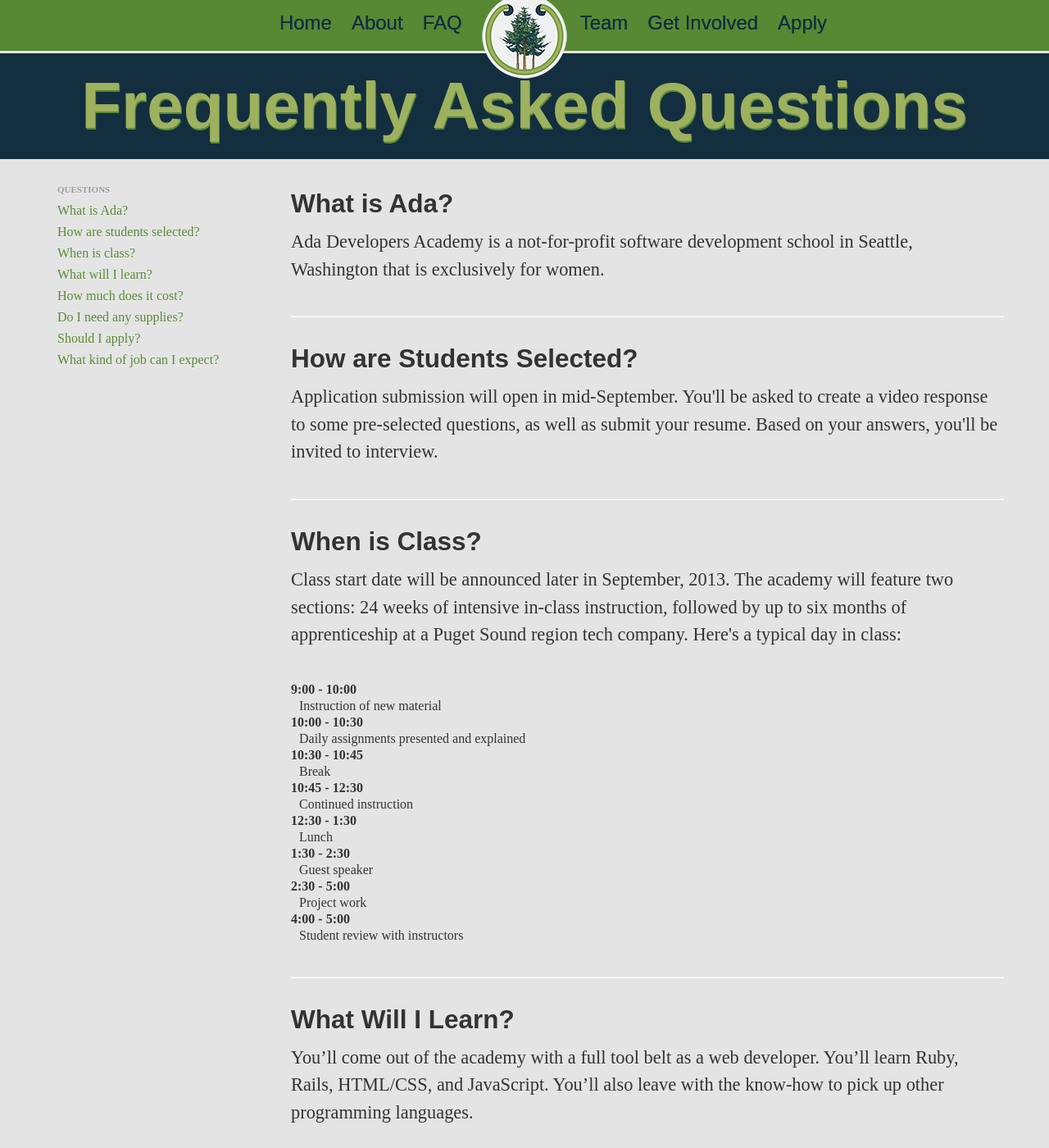
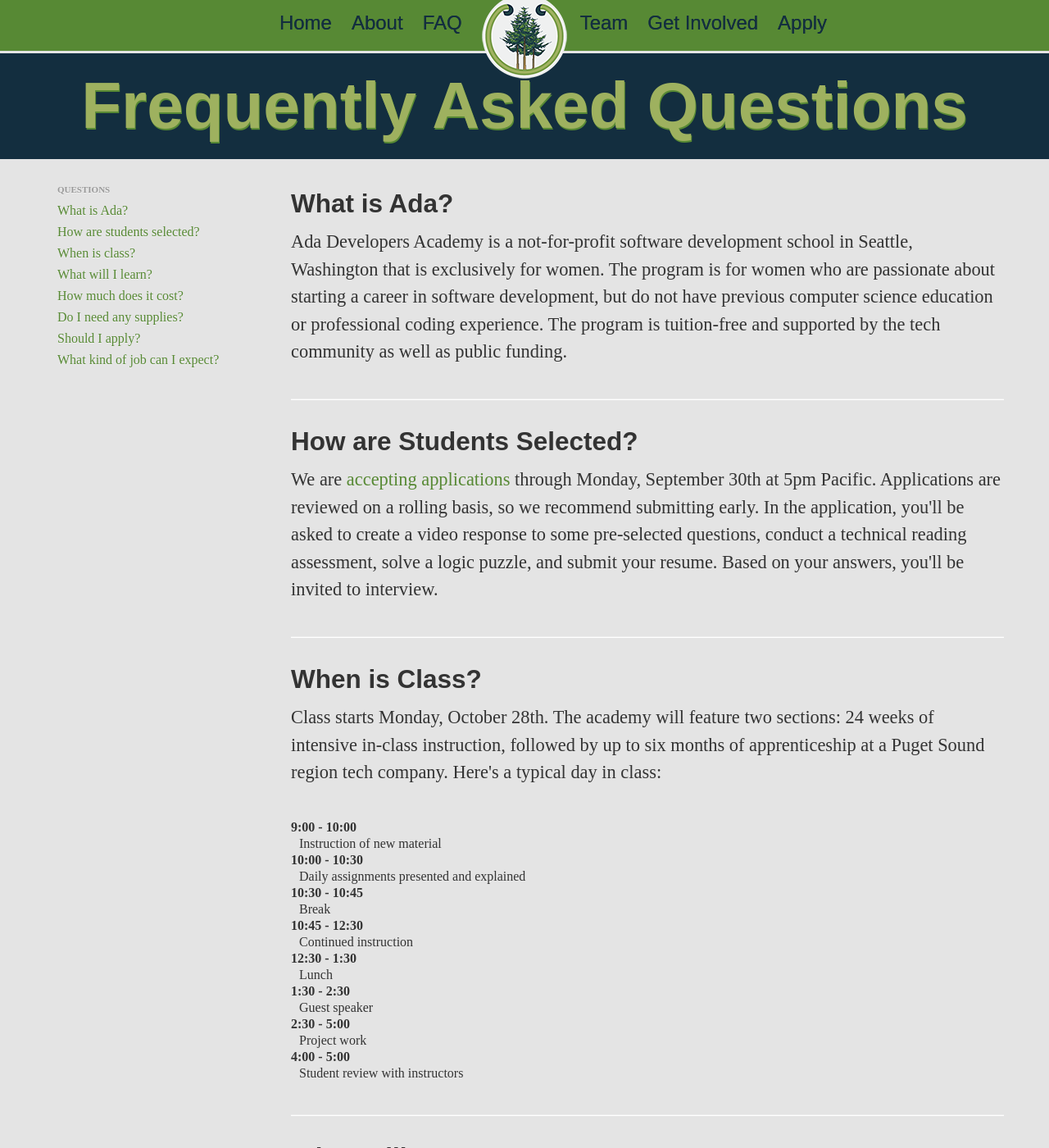
Before and after one commit to Ada-Developers-Academy/adadevelopersacademy.org, a Jekyll site: the page built from faq/index.html, in a window 1280 px wide and 1400 px high. Shown: the whole window at 82% size. Built offline with Jekyll 4.4.1, drawn with Linux system fonts in a browser that asks for light colours; nearby versions of some CDN libraries.

Commit message:
Update application info.

```diff
--- a/_layouts/default.html
+++ b/_layouts/default.html
@@ -51,7 +51,7 @@
             <li id="logo"><a href="/"><img id="adalogo" src="/images/ada_logo_circle.png" /></a></li>
             <li class="{% if page.url == '/apply/index.html' %}active{% endif %}"><a href="/team">Team</a></li>
             <li class="{% if page.url == '/community/index.html' %}active{% endif %}"><a href="/community">Get Involved</a></li>
-            <li class="{% if page.url == '/apply/index.html' %}active{% endif %}"><a href="/apply">Apply</a></li>
+            <li><a href="http://application.adadevelopersacademy.org">Apply</a></li>
           </ul>
         </div><!--/.nav-collapse -->
       </div>
--- a/faq/index.html
+++ b/faq/index.html
@@ -24,19 +24,19 @@
        <div class="span9 body-text">
          <section id="whatsada">
            <h2>What is Ada?</h2>
-           <p> Ada Developers Academy is a not-for-profit software development school in Seattle, Washington that is exclusively for women.
+           <p> Ada Developers Academy is a not-for-profit software development school in Seattle, Washington that is exclusively for women. The program is for women who are passionate about starting a career in software development, but do not have previous computer science education or professional coding experience. The program is tuition-free and supported by the tech community as well as public funding.
            </p>
            <hr/>
          </section>
          <section id="selection">
            <h2>How are Students Selected?</h2>
-           <p> Application submission will open in mid-September. You'll be asked to create a video response to some pre-selected questions, as well as submit your resume. Based on your answers, you'll be invited to interview.
+           <p> We are <a href="http://application.adadevelopersacademy.org">accepting applications</a> through Monday, September 30th at 5pm Pacific. Applications are reviewed on a rolling basis, so we recommend submitting early. In the application, you'll be asked to create a video response to some pre-selected questions, conduct a technical reading assessment, solve a logic puzzle, and submit your resume. Based on your answers, you'll be invited to interview.
            </p>
            <hr/>
         </section>
         <section id="when">
           <h2>When is Class?</h2>
-           <p>Class start date will be announced later in September, 2013. The academy will feature two sections: 24 weeks of intensive in-class instruction, followed by up to six months of apprenticeship at a Puget Sound region tech company. Here's a typical day in class:
+           <p>Class starts Monday, October 28th. The academy will feature two sections: 24 weeks of intensive in-class instruction, followed by up to six months of apprenticeship at a Puget Sound region tech company. Here's a typical day in class:
              <dl id="schedule">
                <dt>9:00 - 10:00</dt>  <dd>Instruction of new material</dd>
                <dt>10:00 - 10:30</dt> <dd>Daily assignments presented and explained</dd>
```
Also changed, not shown: apply/index.html (deleted, +0 -27 lines).
